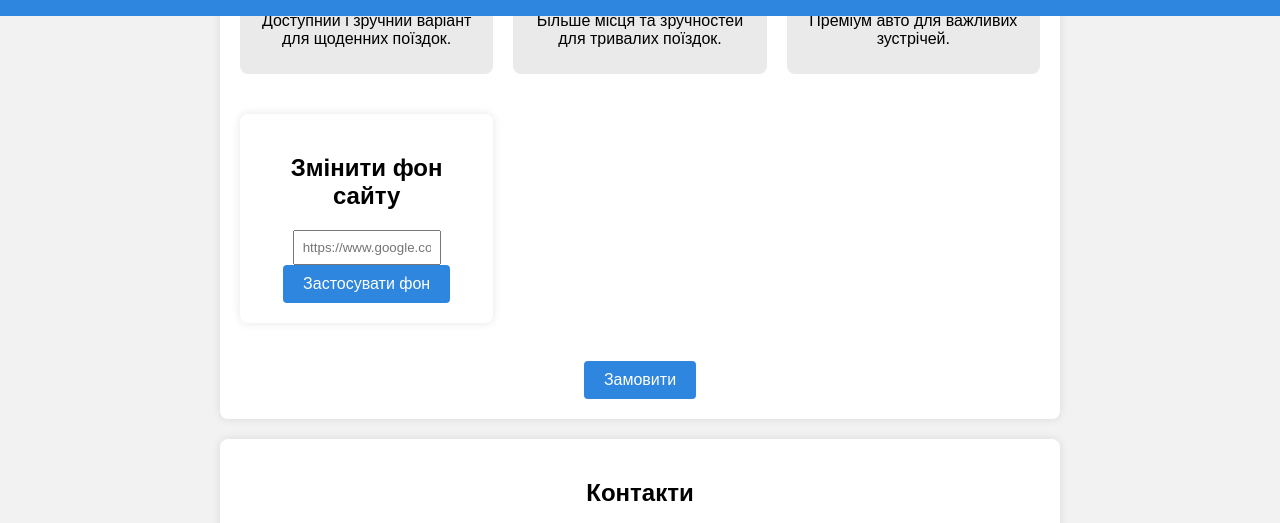
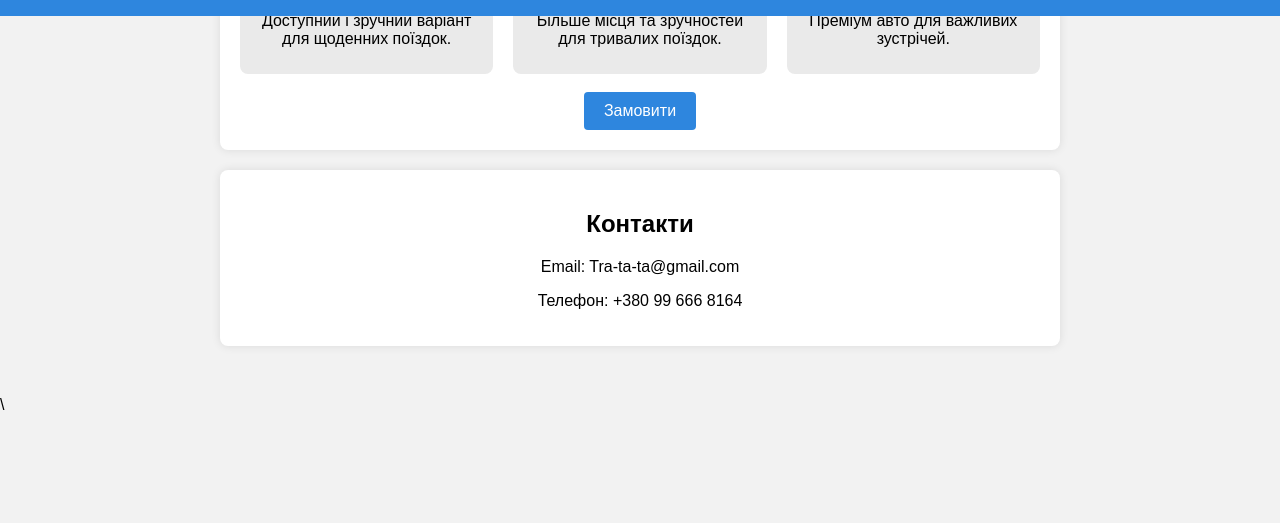
Before and after one commit to ImmortallSoul/Tra-ta-ta, a plain HTML site: page index.html in a window 1280 px wide. Shown: the part 784-1307 px from the top of the page. After the commit the page ends 1198 px from the top, so only its background shows below. Drawn offline with Linux system fonts and the light colour scheme.

Commit message:
Update index.html

```diff
--- a/index.html
+++ b/index.html
@@ -43,12 +43,7 @@
                     <h3>Бізнес</h3>
                     <p>Преміум авто для важливих зустрічей.</p>
                      </div>
-                <section id="bgchanger">
-    <h2>Змінити фон сайту</h2>
-    <input type="text" id="bg-url" placeholder="https://www.google.com/url?sa=i&url=https%3A%2F%2Fmc.today%2Fuk%2Fuklon-zapustiv-u-kiyevi-novij-klas-taksi-yakim-mozhna-yizditi-smugoyu-dlya-gromadskogo-transportu%2F&psig=AOvVaw0OPVv9vzPjfdocgSUFXVAW&ust=1752603003237000&source=images&cd=vfe&opi=89978449&ved=0CBUQjRxqFwoTCLD92Y75vI4DFQAAAAAdAAAAABA5" style="width: 60%; padding: 8px;" />
-    <button onclick="changeBackground()">Застосувати фон</button>
-</section>
- </div>
+
             </div>
             <br>
             <button>Замовити</button>
```
